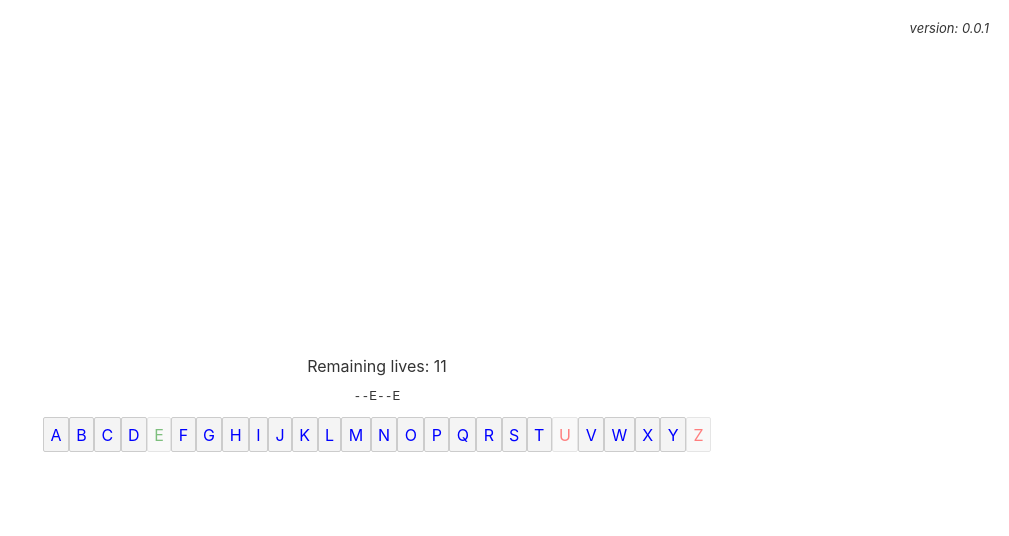
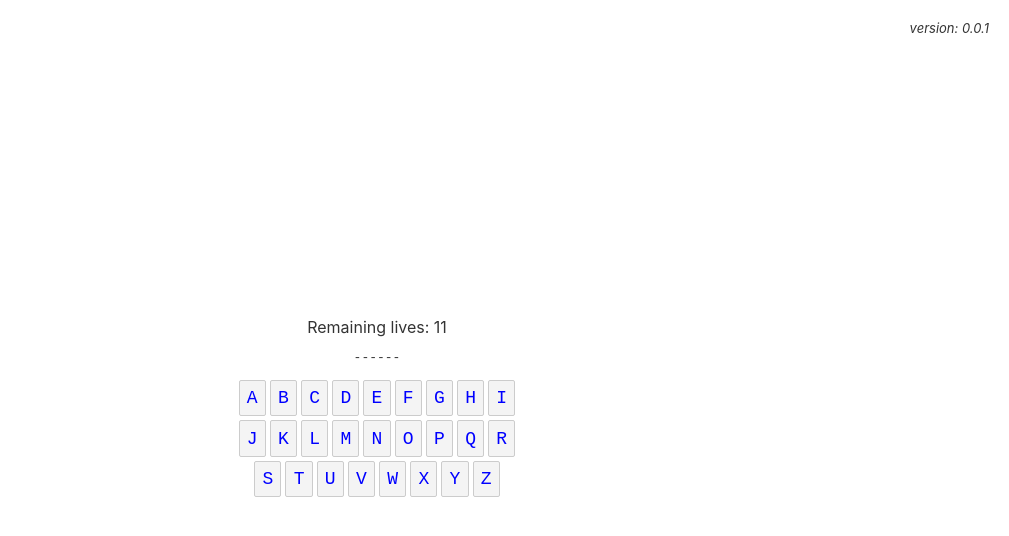
Before and after one commit to taylorjg/hangman-svelte, a Svelte app: page / in a window 1280 px wide. Shown: the top 536 px of the page, without its empty margins (271-1280 px from the left). Built offline with nearby package versions, Linux system fonts and the light colour scheme.

Commit message:
Split letters into 3 rows

```diff
--- a/src/Letter.svelte
+++ b/src/Letter.svelte
@@ -16,6 +16,11 @@
 </button>
 
 <style>
+  button {
+    margin: 2px;
+    font-family: monospace;
+    font-size: 18px;
+  }
   .available {
     color: blue;
     cursor: pointer;
--- a/src/Letters.svelte
+++ b/src/Letters.svelte
@@ -1,18 +1,29 @@
 <script>
   import { getLetterMode } from './logic'
   import * as C from './constants'
-  import Letter from './Letter.svelte'
+  import LettersRow from './LettersRow.svelte'
   export let goodGuesses
   export let badGuesses
   export let onChooseLetter
+  $: letters = C.LETTERS.map(letter => ({
+    letter,
+    mode: getLetterMode(letter, goodGuesses, badGuesses)
+  }))
+  $: row1 = letters.slice(0, 9)
+  $: row2 = letters.slice(9, 18)
+  $: row3 = letters.slice(18, 26)
 </script>
 
-<div>
-{#each C.LETTERS as letter}
-  <Letter
-    {letter}
-    mode={getLetterMode(letter, goodGuesses, badGuesses)}
-    {onChooseLetter}
-  />
-{/each}
+<div class='letter-rows'>
+  <LettersRow letters={row1} {onChooseLetter} />
+  <LettersRow letters={row2} {onChooseLetter} />
+  <LettersRow letters={row3} {onChooseLetter} />
 </div>
+
+<style>
+  .letter-rows {
+    display: flex;
+    flex-direction: column;
+    align-items: center;
+  }
+</style>
--- /dev/null
+++ b/src/LettersRow.svelte
@@ -0,0 +1,11 @@
+<script>
+  import Letter from './Letter.svelte'
+  export let letters
+  export let onChooseLetter
+</script>
+
+<div>
+  {#each letters as {letter, mode}}
+    <Letter {letter} {mode} {onChooseLetter} />
+  {/each}
+</div>
--- a/src/store.js
+++ b/src/store.js
@@ -3,7 +3,7 @@ import * as C from './constants'
 
 export const store = writable({
   word: 'SVELTE',
-  goodGuesses: new Set(['E']),
-  badGuesses: new Set(['Z', 'U']),
+  goodGuesses: new Set(),
+  badGuesses: new Set(),
   remainingLives: C.MAX_LIVES
 })
```
